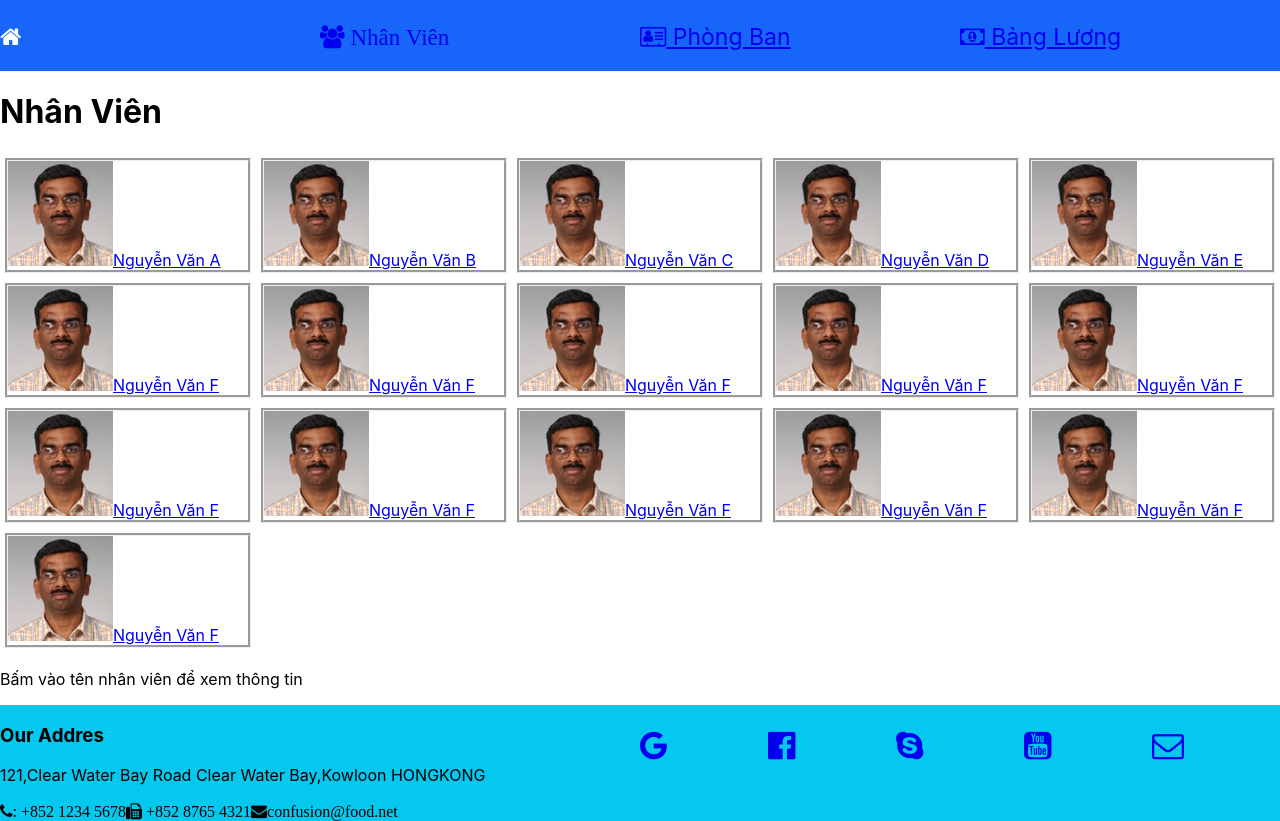
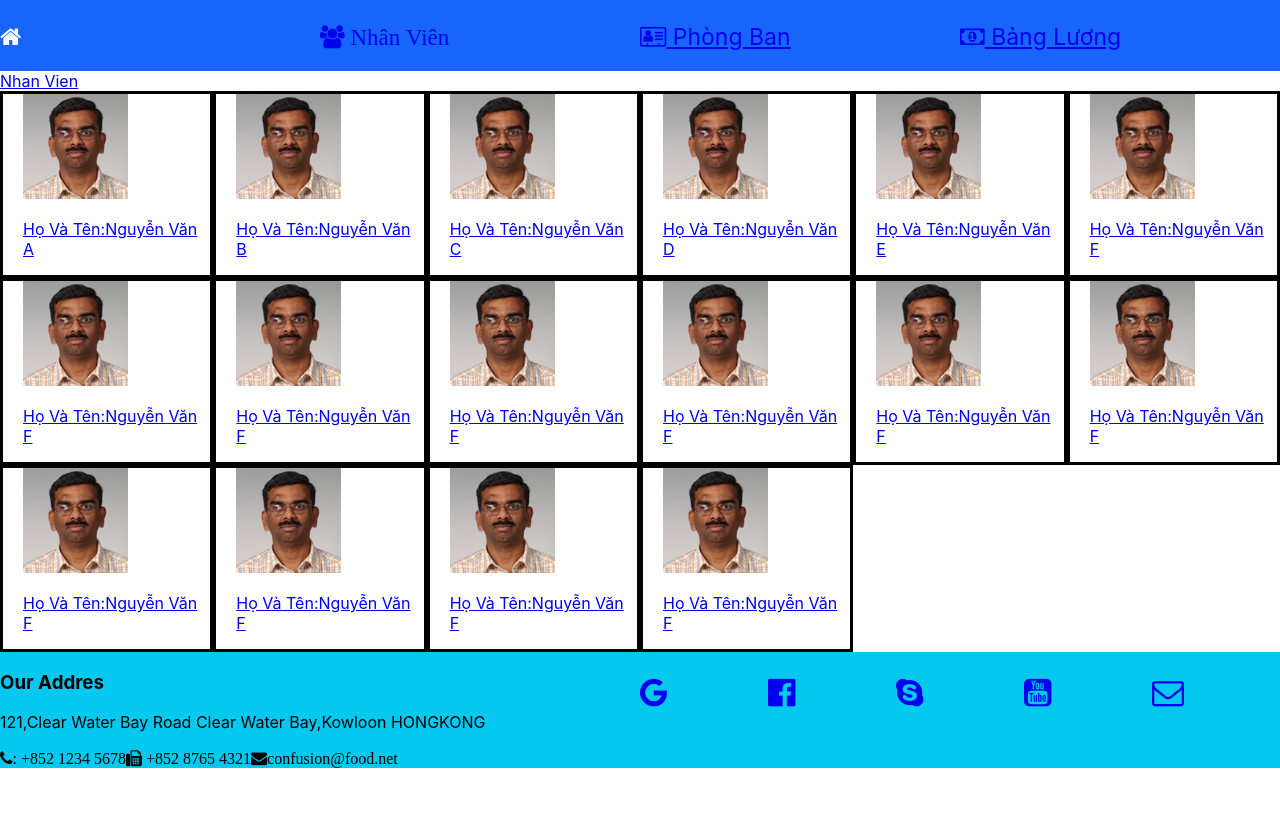
Before and after one commit to HaiBinhFX11493/Asm1ReactJS, a React (Create React App) app: page /nhan-vien in a window 1280 px wide. After the commit the page ends 800 px from the top, so only its background shows below. Built offline with nearby package versions, Linux system fonts and the light colour scheme.

Commit message:
update UIrouter profile  nhan vien

```diff
--- a/src/App.css
+++ b/src/App.css
@@ -30,7 +30,7 @@
 }
 .contentInfo{
   display: grid;
-  grid-template-columns: 1fr 1fr;
+  grid-template-columns: 1fr 1fr 1fr 1fr 1fr 1fr;
 }
 .contentInfo2{
   padding-left: 20px;
--- a/src/App.js
+++ b/src/App.js
@@ -1,5 +1,6 @@
 
 import AppData  from "./Main.jsx";
+
 
 function App() {
   return (
--- a/src/Main.jsx
+++ b/src/Main.jsx
@@ -15,6 +15,7 @@ import BotTomUI from "./BotTomUI";
 
 // Hien thi title
 function AppData() {
+
   return (<React.Fragment>
   <div >
         <div className='HeadingTitle'>
@@ -24,6 +25,7 @@ function AppData() {
           <li><Link to="/BangLuong"><i className="fa fa-money" aria-hidden="true"></i> Bảng Lương</Link></li>
         </div>
         <Routes>
+          <Route path="/" element={<NhanVien />} />
           <Route path="/nhan-vien" element={<NhanVien />} />
           <Route path="/BangLuong" element={<BangLuong />} />
           <Route path="/PhongBan" element={<PhongBan />} />
--- a/src/pages/bangLuong.jsx
+++ b/src/pages/bangLuong.jsx
@@ -15,7 +15,7 @@ padding-left: 20px;
 
 
 function BangLuong() {
-    return <BodyUI dataAPI={STAFFS}/>
+    return (<BodyUI dataAPI={STAFFS}/>)
 }
 
 function BodyUI({dataAPI}) {
--- a/src/pages/nhanVien.jsx
+++ b/src/pages/nhanVien.jsx
@@ -1,38 +1,37 @@
+
 import {STAFFS} from "../Components/StaffList/staffs";
-import React,{createContext} from 'react';
 import {Routes,Route,Link} from "react-router-dom";
 
 
-export const Infor=createContext()
+function NhanVien() {
+	return (
+		<BodyUI dataAPI={STAFFS} />
+	)
+}
+
+function BodyUI({dataAPI}) {
 
 
-function NhanVien() {
-    return (
-        <BodyUI dataAPI={STAFFS} />)
-}
-//Hien thi Body
-function BodyUI({dataAPI}) {
-    // Render -----
-    return <div className="App" >
-        <div className="chiaBang">
-            <h1>Nhân Viên</h1>
-            <div className="contentBody">
-                {dataAPI.map((element,index) => {
-                    return <Employees key={index} employee={element} > </Employees>
-                })}
-            </div>
-            <p className="contentP">Bấm vào tên nhân viên để xem thông tin</p>
-        </div>
-    </div>
+	return (<div>
+		<li> <Link to="./profileNhanVien"> Nhan Vien </Link></li>
+		<div className="contentInfo">
+			{dataAPI.map((e,i) => {
+				return <DataNv key={i} data={e} />
+			})}
+		</div></div>
+	)
+
 };
-
-// Hien thi table khi render bang map
-function Employees({employee}) {
-    var image=employee.image
-    var name=employee.name
-    return <Infor.Provider>
-        <li ><Link to="/./profileNhanVien"> <div className="contentName">{<img src={image} />}{name}</div></Link></li>
-    </Infor.Provider>
+function DataNv({data,}) {
+	return (
+		<>
+			<div className="contentInfo2">
+				<div  ><Link to="./profileNhanVien"> <img src={data.image} alt="avatar" />
+					<p>Họ Và Tên:{data.name} </p></Link>
+				</div>
+			</div>
+		</>
+	)
 };
 
 export default NhanVien
--- a/src/pages/phongBan.jsx
+++ b/src/pages/phongBan.jsx
@@ -2,7 +2,7 @@ import React from 'react';
 import styled from 'styled-components';
 import {DEPARTMENTS} from "../Components/StaffList/staffs";
 
-const ContentName= styled.div`
+const ContentName=styled.div`
 border: solid;
 margin: 10px;
 `
@@ -12,7 +12,6 @@ padding-left: 20px;
 
 
 function PhongBan() {
-
 	return <BodyUI dataAPI={DEPARTMENTS} />
 }
 
--- a/src/pages/profileNhanVien.jsx
+++ b/src/pages/profileNhanVien.jsx
@@ -1,25 +1,18 @@
-// Funtion khi onClick
+import React from 'react';
 import {STAFFS} from "../Components/StaffList/staffs";
-import dateFormat,{masks} from "dateformat";
-import {useContext} from "react";
-import {Infor} from "./nhanVien";
-
+import {Routes,Route,Link} from "react-router-dom";
 
 
 function ProfileNv() {
-    const infos=useContext({Infor})
+	return (
+		<BodyUI dataAPI={STAFFS} />
+	)
+}
 
+function BodyUI({dataAPI}) {
 
-    return <div className="contentInfo">
-      {/* <div><img src={info.image} alt="avatar" /></div>
-    //     {<div className="contentInfo2">
-    //         <p>Họ Và Tên:{info.name} </p>
-    //         <p>Ngày vào công ty:{dateFormat(info.doB,"dd/mm/yyyy")}</p>
-    //         <p>Phòng ban :{info.department.name}</p>
-    //         <p>Số ngày nghỉ còn lại: {info.annualLeave}</p>
-    //         <p>Số ngày làm thêm: {info.overTime}</p>
-    //     </div>} */}
-  </div>
+	return (<div><li><Link to="/">Home</Link></li>
+	</div>)
 };
 
 export default ProfileNv
```
Lines whose indentation alone changed are shown as unchanged.
